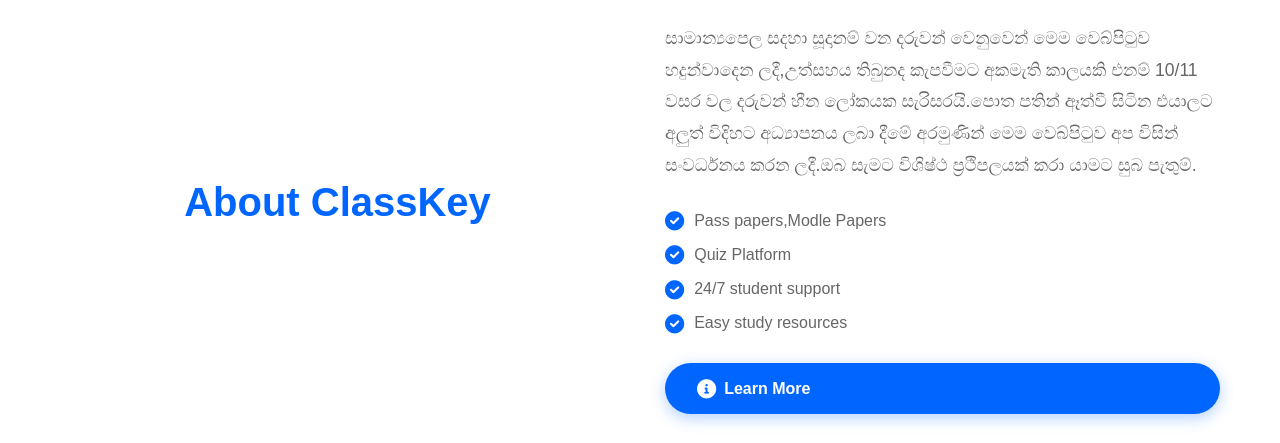
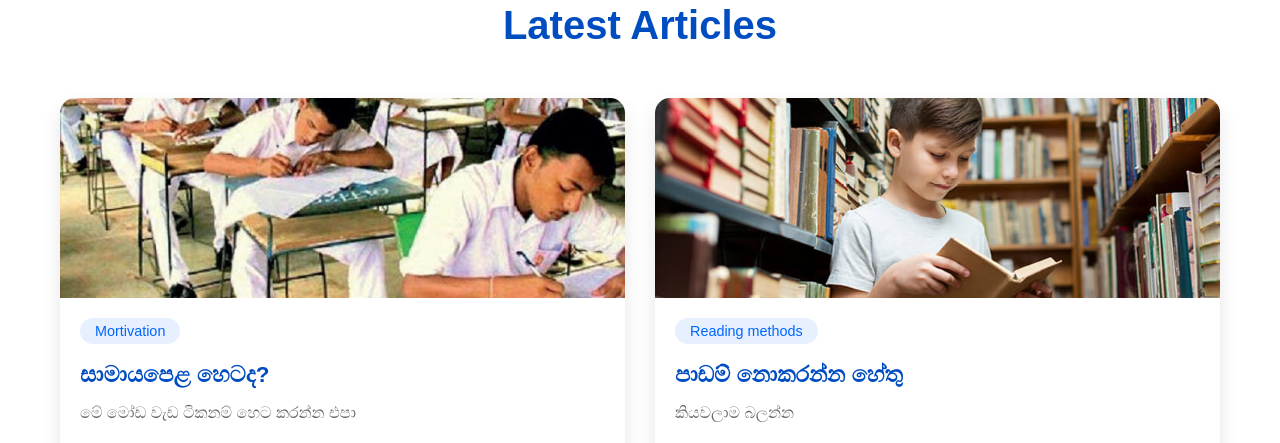
Before and after one commit to nadeeshan12/classkeys, a plain HTML site: page index.html in a window 1280 px wide. Shown: the part 877-1320 px from the top of the page. Drawn offline with nearby package versions, Linux system fonts and the light colour scheme.

Commit message:
Add files via upload

```diff
--- a/index.html
+++ b/index.html
@@ -86,29 +86,7 @@
         </div>
     </section>
 
-    <section class="about-section" data-aos="fade-up">
-        <div class="container">
-            <div class="about-content">
-                <h2 class="about-title">About ClassKey</h2>
-                <div class="about-text" data-aos="fade-right">
-                    <p>සාමාන්‍යපෙල සදහා සූදානම් වන දරුවන් වෙනුවෙන් මෙම වෙබ්පිටුව හදුන්වාදෙන ලදී,උත්සහය තිබුනද කැපවීමට අකමැති කාලයකි එනම් 10/11 වසර වල දරුවන් හීන ලෝකයක සැරිසරයි.පොත පතින් ඈත්වී සිටින එයාලට අලුත් විදිහට අධ්‍යාපනය ලබා දීමේ අරමුණින් මෙම වෙබ්පිටුව අප විසින් සංවර්ධනය කරන ලදී.ඔබ සැමට විශිෂ්ථ ප්‍රථිපලයක් කරා යාමට සුබ පැතුම්.</p>
-                    <ul class="about-features">
-                        <li><i class="fas fa-check-circle"></i> Pass papers,Modle Papers</li>
-                        <li><i class="fas fa-check-circle"></i> Quiz Platform</li>
-                        <li><i class="fas fa-check-circle"></i> 24/7 student support</li>
-                        <li><i class="fas fa-check-circle"></i> Easy study resources</li>
-                    </ul>
-                    <a href="dashboard.html" class="btn btn-primary">
-                        <i class="fas fa-info-circle"></i>
-                        Learn More
-                    </a>
-                </div>
-                <div class="about-image" data-aos="fade-left">
-                    <img src="img/teacher.png" alt="About ClassKey">
-                </div>
-            </div>
-        </div>
-    </section>
+
 
     <section class="articles-section" data-aos="fade-up">
         <div class="container">
```
